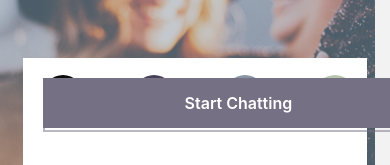
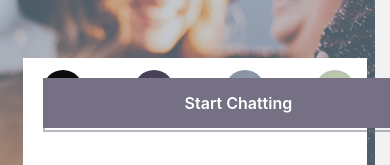
Before and after one commit to RoryV91/ChatApp, a React Native app: screen /Start in a window 390 px wide. Shown: the part 404-569 px from the top of the page. Built offline with nearby package versions, Linux system fonts and the light colour scheme.

Commit message:
task 5.2

```diff
--- a/App.js
+++ b/App.js
@@ -1,5 +1,5 @@
 // IMPORTS
-import { StyleSheet } from "react-native";
+import React from "react";
 import { NavigationContainer } from "@react-navigation/native";
 import { createNativeStackNavigator } from "@react-navigation/native-stack";
 import Start from "./components/Start";
--- a/components/Chat.js
+++ b/components/Chat.js
@@ -1,27 +1,106 @@
-import React from 'react';
-import { useEffect } from 'react';
-import { StyleSheet, View, Text } from 'react-native';
+import React from "react";
+import { useState, useEffect } from "react";
+import { StyleSheet, View, KeyboardAvoidingView, Platform } from "react-native";
+import { GiftedChat, Bubble, SystemMessage as GiftedChatSystemMessage, Day } from "react-native-gifted-chat";
 
 const Chat = ({ route, navigation }) => {
-  const { name, backgroundColor } = route.params;
+	const { name, backgroundColor, textColor } = route.params;
+	const [messages, setMessages] = useState([]);
 
 	useEffect(() => {
 		navigation.setOptions({ title: name });
 	}, []);
 
+	useEffect(() => {
+		setMessages([
+			{
+				_id: 1,
+				text: `Hello ${name}! Welcome to the chatroom. Say hi to everyone! 👋`,
+				createdAt: new Date(),
+				user: {
+					_id: 2,
+					name: "React Native",
+					avatar: "https://pngimg.com/uploads/server/server_PNG58.png",
+				},
+			},
+			{
+				_id: 2,
+				text: `Weclome to the chatroom, ${name}. Please be respectful.`,
+				createdAt: new Date(),
+				system: true,
+			},
+		]);
+	}, []);
+
+	const onSend = (newMessages) => {
+		setMessages((previousMessages) =>
+			GiftedChat.append(previousMessages, newMessages)
+		);
+	};
+
+	const renderBubble = (props) => {
+		return (
+			<Bubble
+				{...props}
+				wrapperStyle={{
+					right: {
+						backgroundColor: "#000",
+            borderColor: '#FFF',
+            borderWidth: 2,
+					},
+					left: {
+						backgroundColor: "#FFF",
+            borderColor: '#000',
+            borderWidth: 2,
+					},
+				}}
+			/>
+		);
+	};
+
+  const renderSystemMessage = (props) => (
+    <GiftedChatSystemMessage
+      {...props}
+      textStyle={{...props.textStyle, color: textColor}}
+    />
+  );
+
+  const renderDay = (props) => (
+    <Day
+      {...props}
+      textStyle={{ color: textColor }}
+    />
+  );
+
 	return (
 		<View style={[styles.container, { backgroundColor }]}>
-     <Text>Welcome to the chatroom, {name}!</Text>
+			<KeyboardAvoidingView
+				behavior={Platform.OS === "android" ? "height" : null }
+        keyboardVerticalOffset={Platform.OS === "android" ? -500 : 0}
+				style={styles.container}
+			>
+        <GiftedChat
+          messages={messages}
+          renderBubble={renderBubble}
+          renderSystemMessage={renderSystemMessage}
+          renderDay={renderDay}
+          onSend={(messages) => onSend(messages)}
+          user={{
+            _id: 1,
+          }}
+          accessible={true}
+          accessibilityLabel="Chat interface"
+          accessibilityHint="Use this to chat with other users"
+        />
+			</KeyboardAvoidingView>
 		</View>
 	);
-}
+};
 
 const styles = StyleSheet.create({
 	container: {
 		flex: 1,
-    justifyContent: 'center',
-    alignItems: 'center'
-  }
+	},
 });
 
 export default Chat;
--- a/components/Start.js
+++ b/components/Start.js
@@ -1,23 +1,46 @@
-import React from 'react';
-import { useState } from 'react';
-import { Platform, StyleSheet, View, Text, TextInput, TouchableOpacity, ImageBackground, KeyboardAvoidingView } from 'react-native';
-import {SvgXml} from 'react-native-svg';
-import iconSvg from '../assets/icon.js';
-
+import React from "react";
+import { useState } from "react";
+import {
+	Platform,
+	StyleSheet,
+	View,
+	Text,
+	TextInput,
+	TouchableOpacity,
+	ImageBackground,
+	KeyboardAvoidingView,
+} from "react-native";
+import { SvgXml } from "react-native-svg";
+import iconSvg from "../assets/icon.js";
+import backgroundImage from "../assets/Background-Image.png";
 
 const Start = ({ navigation }) => {
-  const [name, setName] = useState('');
-  const [selectedColor, setSelectedColor] = useState('');
+	const [name, setName] = useState("");
+	const [selectedColor, setSelectedColor] = useState("");
+	const [textColor, setTextColor] = useState("");
 	const [selectedButton, setSelectedButton] = useState(null);
+	const colorOptions = [
+		{ color: "#090C08", id: 0, textColor: "#FFF" },
+		{ color: "#474056", id: 1, textColor: "#FFF" },
+		{ color: "#8A95A5", id: 2, textColor: "#000" },
+		{ color: "#B9C6AE", id: 3, textColor: "#000" },
+	];
 
-  const handleColorSelection = (color, index) => {
+	const handleColorSelection = (color, index, textColor) => {
 		setSelectedColor(color);
 		setSelectedButton(index);
-  }
+		setTextColor(textColor);
+	};
 
 	return (
-    <KeyboardAvoidingView behavior={Platform.OS === "ios" ? "padding" : "height"} style={styles.container}>
-    <ImageBackground source={require('../assets/Background-Image.png')} style={styles.imageBackground}>
+		<KeyboardAvoidingView
+			behavior={Platform.OS === "ios" ? "padding" : "height"}
+			style={styles.container}
+		>
+			<ImageBackground
+				source={backgroundImage}
+				style={styles.imageBackground}
+			>
 				<Text style={styles.title}>Chat App</Text>
 				<View style={styles.inputContainer}>
 					<View style={styles.inputIconContainer}>
@@ -31,54 +54,58 @@ const Start = ({ navigation }) => {
 							style={styles.namePrompt}
 							value={name}
 							onChangeText={setName}
-            placeholder='Your Name'
+							placeholder="Your Name"
 							placeholderTextColor="#757083"
+							accessible={true}
+							accessibilityLabel="Name input field"
+							accessibilityHint="Enter your name here"
+              maxLength={32}
 						/>
 					</View>
 					<View style={styles.colorOptionsContainer}>
 						<Text style={styles.colorPrompt}>Choose Background Color:</Text>
 						<View style={styles.colorOptions}>
-          <View style={selectedColor === '#090C08' ? styles.selectedColorOption : null}>
+							{colorOptions.map((option) => (
+								<View
+									key={option.id}
+									style={
+										selectedButton === option.id
+											? styles.selectedColorOption
+											: null
+									}
+								>
 									<TouchableOpacity
 										style={[
 											styles.colorOption,
-                { backgroundColor: '#090C08' }
+											{ backgroundColor: option.color },
 										]}
-              onPress={() => handleColorSelection('#090C08')}
+										onPress={() =>
+											handleColorSelection(
+												option.color,
+												option.id,
+												option.textColor
+											)
+										}
+										accessible={true}
+										accessibilityLabel={`Color option ${option.id}`}
+										accessibilityHint="Select this to change the background color"
 									/>
 								</View>
-          <View style={selectedButton === 1 ? styles.selectedColorOption : null}>
-            <TouchableOpacity
-              style={[
-                styles.colorOption,
-                { backgroundColor: '#474056' }
-              ]}
-              onPress={() => handleColorSelection('#474056', 1)}
-            />
-          </View>
-          <View style={selectedButton === 2 ? styles.selectedColorOption : null}>
-            <TouchableOpacity
-              style={[
-                styles.colorOption,
-                { backgroundColor: '#8A95A5' }
-              ]}
-              onPress={() => handleColorSelection('#8A95A5', 2)}
-            />
-          </View>
-          <View style={selectedButton === 3 ? styles.selectedColorOption : null}>
-            <TouchableOpacity
-              style={[
-                styles.colorOption,
-                { backgroundColor: '#B9C6AE' }
-              ]}
-              onPress={() => handleColorSelection('#B9C6AE', 3)}
-            />
-          </View>
+							))}
 						</View>
 					</View>
 					<TouchableOpacity
 						style={styles.button}
-          onPress={() => navigation.navigate('Chat', { name: name, backgroundColor: selectedColor })}
+						onPress={() =>
+							navigation.navigate("Chat", {
+								name: name,
+								backgroundColor: selectedColor,
+								textColor: textColor,
+							})
+						}
+						accessible={true}
+						accessibilityLabel="Start chatting button"
+						accessibilityHint="Press this to start chatting"
 					>
 						<Text style={styles.buttonText}>Start Chatting</Text>
 					</TouchableOpacity>
@@ -86,96 +113,97 @@ const Start = ({ navigation }) => {
 			</ImageBackground>
 		</KeyboardAvoidingView>
 	);
-}
+};
 
 const styles = StyleSheet.create({
 	imageBackground: {
 		flex: 1,
 		resizeMode: "cover",
 		justifyContent: "space-between",
-    alignItems: 'center',
+		alignItems: "center",
 	},
 	container: {
 		flex: 1,
 	},
 	title: {
 		fontSize: 45,
-    fontWeight: '600',
-    color: '#FFFFFF',
-    marginTop: '15%',
+		fontWeight: "600",
+		color: "#FFFFFF",
+		marginTop: "15%",
 	},
 	inputIconContainer: {
-    position: 'fixed',
-    width: '100%',
+		position: "fixed",
+		width: "100%",
 	},
 	inputIcon: {
-    position: 'absolute',
+		position: "absolute",
 		left: 10,
-    top: '50%',
+		top: "50%",
 		transform: [{ translateY: -10 }],
 	},
 	inputContainer: {
-    justifyContent: 'space-between',
-    alignItems: 'left',
-    height: '44%',
-    width: '88%',
-    backgroundColor: '#FFFFFF',
+		justifyContent: "space-between",
+		alignItems: "left",
+		height: "44%",
+		width: "88%",
+		backgroundColor: "#FFFFFF",
 		padding: 20,
-    marginBottom: '10%',
+		marginBottom: "10%",
 	},
 	namePrompt: {
 		fontSize: 16,
-    fontWeight: '300',
-    color: '#757083',
+		fontWeight: "300",
+		color: "#757083",
 		opacity: 0.5,
 		borderWidth: 2,
-    borderColor: '#757083',
+		borderColor: "#757083",
 		padding: 15,
 		paddingLeft: 40,
 	},
 	colorPrompt: {
 		fontSize: 16,
-    fontWeight: '300',
-    color: '#757083',
-    textAlign: 'left',
+		fontWeight: "300",
+		color: "#757083",
+		textAlign: "left",
 		marginBottom: 5,
 	},
 	colorOptionsContainer: {
-    justifyContent: 'center',
+		justifyContent: "center",
 	},
 	colorOptions: {
-    position: 'fixed',
-    flexDirection: 'row',
-    justifyContent: 'space-between',
-    alignItems: 'center',
-    width: '80%',
+		position: "fixed",
+		flexDirection: "row",
+		justifyContent: "space-between",
+		alignItems: "center",
+		width: "80%",
 		marginTop: 10,
+    marginBottom: 10,
 	},
 	colorOption: {
 		width: 40,
 		height: 40,
 		borderRadius: 25,
 		borderWidth: 2,
-    borderColor: 'transparent',
+		borderColor: "transparent",
 		paddingTop: 10,
 	},
 	selectedColorOption: {
 		borderWidth: 2,
-    borderColor: '#757083',
+		borderColor: "#757083",
 		borderRadius: 30,
 		padding: 5,
 	},
 	button: {
-    position: 'fixed',
-    backgroundColor: '#757083',
-    width: '100%',
+		position: "fixed",
+		backgroundColor: "#757083",
+		width: "100%",
 		padding: 15,
 	},
 	buttonText: {
 		fontSize: 16,
-    fontWeight: '600',
-    color: '#FFFFFF',
-    textAlign: 'center',
+		fontWeight: "600",
+		color: "#FFFFFF",
+		textAlign: "center",
 	},
 });
 
--- a/package.json
+++ b/package.json
@@ -15,6 +15,7 @@
     "expo-status-bar": "~1.11.1",
     "react": "18.2.0",
     "react-native": "0.73.6",
+    "react-native-gifted-chat": "^2.4.0",
     "react-native-safe-area-context": "4.8.2",
     "react-native-screens": "~3.29.0",
     "react-native-svg": "^15.1.0",
```
Also changed, not shown: 1 other file (tests, documents, lock files or other folders). Lines whose indentation alone changed are shown as unchanged.
